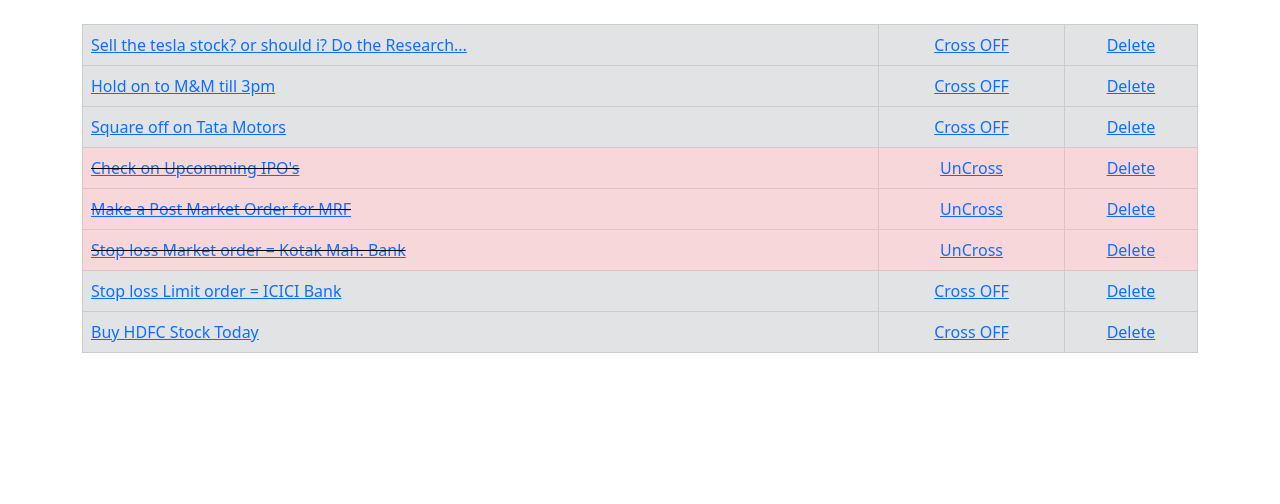
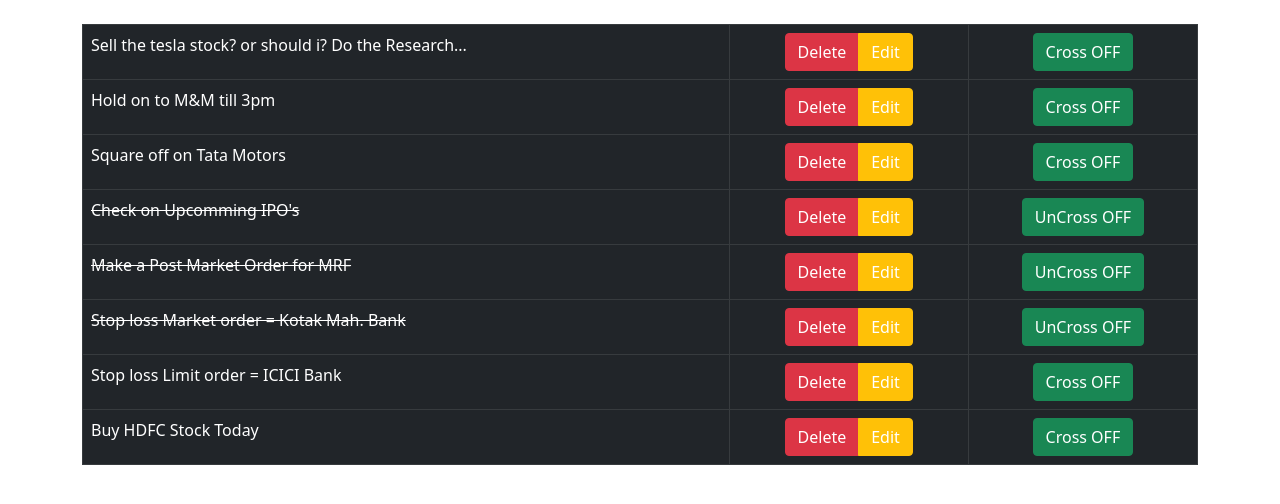
Before and after one commit to SiriuXProtocoL/django-stocks-todo-app, a Django app: page / in a window 1280 px wide. Shown: the part 56-560 px from the top of the page. Run offline with Django 3.2, Linux system fonts and the light colour scheme; data comes from the database, SQL or seed files in the repository; both versions use the stored data as it was after the commit.

Commit message:
UI Updated

```diff
--- a/static/css/style.css
+++ b/static/css/style.css
@@ -1,3 +1,8 @@
 .striker{
     text-decoration: line-through;
 }
+
+a, a:hover{
+    color:white;
+    text-decoration: none;
+   }
--- a/todo_list/templates/home.html
+++ b/todo_list/templates/home.html
@@ -21,18 +21,27 @@
     <table class="table table-bordered">
     {% for things in all_items %}
         {% if things.completed %}
-            <tr class="table-danger">
-                <td class="striker"><a href="{% url 'edit' things.id %}">{{ things.item }}</a></td>
-                <td><center><a href="{% url 'uncross' things.id %}">UnCross</a></center></td>
-                <td><center><a href="{% url 'delete' things.id %}">Delete</a></center></td>
+            <tr class="table-dark">
+                <td class="striker">{{ things.item }}</td>
+                <td><center>
+                <div class="btn-group" role="group" aria-label="Basic mixed styles example">
+                    <button type="button" class="btn btn-danger"><a href="{% url 'delete' things.id %}">Delete</a></button>
+                    <button type="button" class="btn btn-warning"><a href="{% url 'edit' things.id %}">Edit</a></button>
+                  </div>
+                </center></td>
+                <td><center><button type="button" class="btn btn-success"><a href="{% url 'uncross' things.id %}">UnCross OFF</a></button></center></td>
 
             </tr>
         {% else %}
-            <tr class="table-secondary">
-                <td><a href="{% url 'edit' things.id %}">{{ things.item }}</a></td>
-                <td><center><a href="{% url 'cross_off' things.id %}">Cross OFF</a></center></td>
-                <td><center><a href="{% url 'delete' things.id %}">Delete</a></center></td>
-
+            <tr class="table-dark">
+                <td>{{ things.item }}</td>
+                <td><center>
+                    <div class="btn-group" role="group" aria-label="Basic mixed styles example">
+                        <button type="button" class="btn btn-danger"><a href="{% url 'delete' things.id %}">Delete</a></button>
+                        <button type="button" class="btn btn-warning"><a href="{% url 'edit' things.id %}">Edit</a></button>
+                      </div>
+                </center></td>
+            <td><center><button type="button" class="btn btn-success"><a href="{% url 'cross_off' things.id %}">Cross OFF</a></button></center></td>
             </tr>
 
         {% endif %}
```
Also changed, not shown: db.sqlite3.
